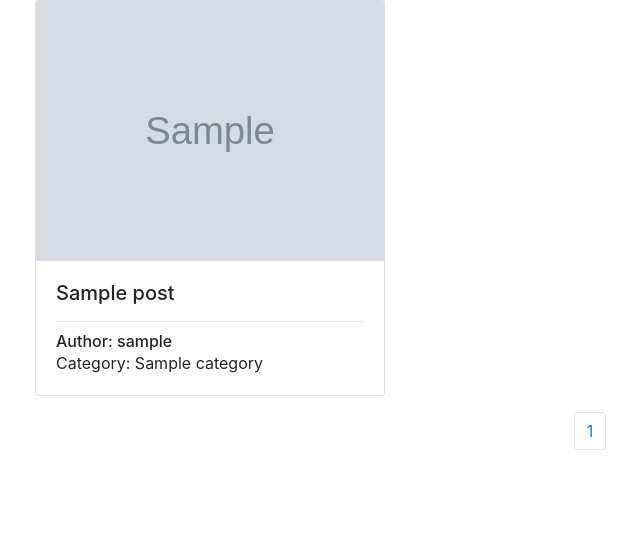
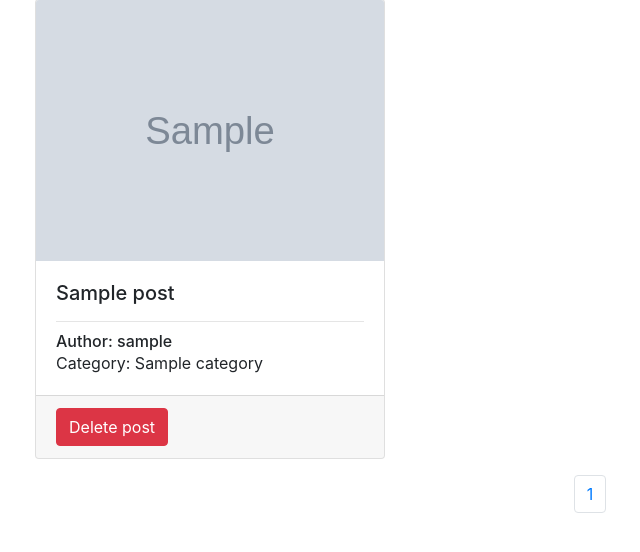
Before and after one commit to Jair1991/Blog, a Django app: template app_blog/apps/blog/templates/blog.html in a window 1280 px wide. Shown: the part 127-679 px from the top of the page, without its empty margins (50-690 px from the left). Run offline with Django 3.2, Linux system fonts and the light colour scheme; a user stored in the database is signed in; tables that the repository leaves empty hold one stand-in row (values such as "Sample post"); the template is opened without the code that fills it: values that come from a table or form of the project are taken from there, most other values are stand-ins (such as "Sample title", 1, 10 or a date in 2020); grey boxes marked "Sample" are stand-in pictures; parts of the project's set-up code (start-up, migrations or seed data) failed here and were passed over; some libraries are stand-ins or nearby versions.

Commit message:
eliminar registros de ddbb

```diff
--- a/app_blog/apps/blog/templates/blog.html
+++ b/app_blog/apps/blog/templates/blog.html
@@ -23,6 +23,13 @@
                             <h6 class="card-subtitle">Author: {{ post.author.username }}</h6> <!--16-->
                             <p class="card-text">Category: {{ post.category.name }}</p> <!--16-->
                         </div> <!--16-->
+                         <div class="card-footer"> <!--18-->
+                            {% if user == post.author %} <!--18-->
+                                <a href="{% url 'delete_post' post.id %}" class="btn btn-danger"> <!--18-->
+                                    Delete post <!--18-->
+                                </a> <!--18-->
+                            {% endif %}
+                        </div> <!--18-->
                     </div> <!--16-->
                 </div> <!--16-->
                 {% if forloop.counter|divisibleby:3 %}</div><div class="row">{% endif %} <!--16-->
--- a/app_blog/apps/blog/urls.py
+++ b/app_blog/apps/blog/urls.py
@@ -7,11 +7,12 @@ from django.urls import path
 # urlpatterns = [
 # path('greeting/', index, name="greeting"),
 # ]
-# #<!--5--> # #<!--12-->
-from apps.blog.views import index, create_post
+# #<!--5--> # #<!--12-->  # #<!--18-->
+from apps.blog.views import index, create_post, delete_post
 
-# #<!--5--> # #<!--12-->
+# #<!--5--> # #<!--12--> # #<!--18 pass parameter->
 urlpatterns = [
     path('', index, name="blog"),
     path('post/create', create_post, name="create_post"),
+    path('post/delete/<int:post_id>', delete_post, name="delete_post"),
 ]
```
Also changed, not shown: app_blog/apps/blog/views.py (+17 -0 lines).
